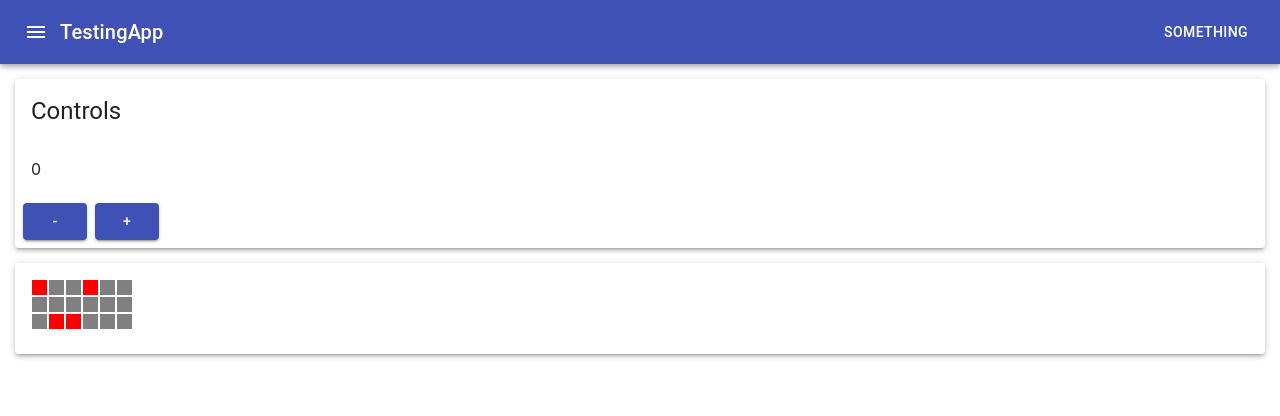
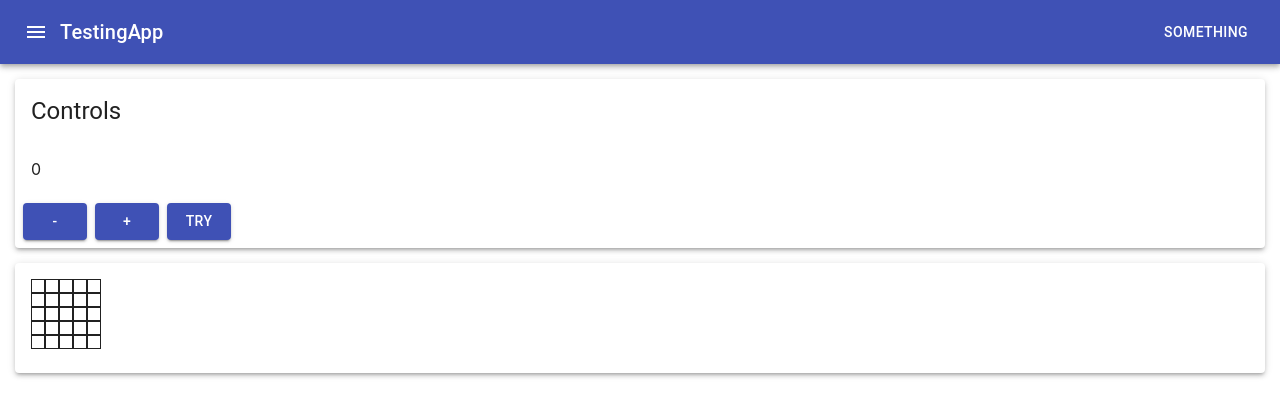
Before and after one commit to EliasGit327/react-testing-task, a React (Create React App) app: page / in a window 1280 px wide. Shown: the top 416 px of the page. Built offline with nearby package versions, Linux system fonts and the light colour scheme.

Commit message:
Progress.

```diff
--- a/src/components/GridCmp.tsx
+++ b/src/components/GridCmp.tsx
@@ -1,5 +1,8 @@
 import React, { useState } from 'react';
 import { Card, CardContent } from "@material-ui/core";
+import IGameState from "../stores/game-store/IGameState";
+import { useSelector } from "react-redux";
+import { GameStore } from "../stores/game-store/GameStore";
 
 interface IGridProps {
   array?: [][];
@@ -12,56 +15,44 @@ const GridCmp = (props: IGridProps) => {
     [false, false, false, false, false, false],
     [false, true, true, false, false, false],
   ]);
+  const state: IGameState = useSelector((state: IGameState) => state);
 
   return (
     <Card elevation={3} style={{ margin: 15 }}>
       <CardContent>
-        {drawGrid(array)}
+        {drawGrid(state.grid, (x, y) => {
+          GameStore.dispatch( { type: "SELECT_CELL", payload: { x, y } });
+        })}
       </CardContent>
     </Card>
   );
 };
 
-const drawGrid = (array: boolean[][]) => {
-  const size = 15;
-
+const drawGrid = (array: boolean[][], onClick?: (x: number, y: number) => void) => {
   return <div>
-    {array.map((row, rowIndex) =>
+    {
+      array.map(
+        (row, rowIndex) =>
       <div key={`${rowIndex}-col`} style={{ display: "flex", flexDirection: "row" }}>
         {row.map((element, index) =>
           <div key={`${index}-el`}
-               style={{ height: size, width: size, backgroundColor: element ? 'red' : 'gray', margin: 1 }}/>
+               style={{...styles.cell, backgroundColor: element ? 'red' : 'transparent'}}
+               onClick={() => onClick ? onClick(rowIndex, index) : null}/>
         )}
-      </div>)
+      </div>
+      )
     }
-
-    {/*  <div style={{display: "flex", flexDirection: "row"}}>*/}
-    {/*    <div style={{ height: size, width: size, backgroundColor: 'gray', margin: 1 }}/>*/}
-    {/*    <div style={{ height: size, width: size, backgroundColor: 'gray', margin: 1 }}/>*/}
-    {/*    <div style={{ height: size, width: size, backgroundColor: 'gray', margin: 1 }}/>*/}
-    {/*  </div>*/}
-    {/*  <div style={{display: "flex", flexDirection: "row"}}>*/}
-    {/*    <div style={{ height: size, width: size, backgroundColor: 'gray', margin: 1 }}/>*/}
-    {/*    <div style={{ height: size, width: size, backgroundColor: 'gray', margin: 1 }}/>*/}
-    {/*    <div style={{ height: size, width: size, backgroundColor: 'gray', margin: 1 }}/>*/}
-    {/*  </div>*/}
-    {/*  <div style={{display: "flex", flexDirection: "row"}}>*/}
-    {/*    <div style={{ height: size, width: size, backgroundColor: 'gray', margin: 1 }}/>*/}
-    {/*    <div style={{ height: size, width: size, backgroundColor: 'gray', margin: 1 }}/>*/}
-    {/*    <div style={{ height: size, width: size, backgroundColor: 'gray', margin: 1 }}/>*/}
-    {/*  </div>*/}
   </div>
-  //
-  // return <div style={{display: "flex", flexDirection: "row" }}>
-  //   {
-  //     newArray.map((row, rowIndex) =>
-  //       row.map((e, elementIndex) => <div key={elementIndex} style={{ height: size, width: size, backgroundColor: 'gray', margin: 1 }}/>)
-  //     )
-  //   }
-  // </div>
 }
 
-// <div key={i} style={{height: size, width: size, backgroundColor: 'gray', margin: 1}}/>)
+const styles = {
+  cell: {
+    height: 12,
+    width: 12,
+    margin: 0,
+    border: 'solid 1px'
+  }
+};
 
 
 export default GridCmp;
--- a/src/pages/MainPage.tsx
+++ b/src/pages/MainPage.tsx
@@ -27,6 +27,10 @@ const MainPage = () => {
                     onClick={() => GameStore.dispatch({type: "INCREMENT_NUMBER", payload: 1})}>
               +
             </Button>
+            <Button variant="contained" color="primary"
+                    onClick={() => GameStore.dispatch({type: "CHECK_CELLS"})}>
+              Try
+            </Button>
           </CardActions>
         </Card>
 
--- a/src/stores/game-store/GameStore.tsx
+++ b/src/stores/game-store/GameStore.tsx
@@ -3,10 +3,61 @@ import IActionIncrement from "./actions/IActionIncrement";
 import IActionDecrement from "./actions/IActionDecrement";
 import IGameState from "./IGameState";
 
-type GameAction = IActionIncrement | IActionDecrement;
+interface ISelectCell {
+  type: "SELECT_CELL";
+  payload: { x: number, y: number };
+}
+
+interface ICheckCells {
+  type: "CHECK_CELLS";
+}
+
+const size = 5;
+
+const getNeighborCount = (x: number, y: number, array: boolean[][], size: number): number => {
+  let counter = 0;
+  // console.warn([x-1, y-1, (x-1 >= 0 && y-1 >= 0)])
+
+  // Top line
+  if (x-1 >= 0 && y-1 >= 0)
+  if(array[y-1][x-1])
+      counter++;
+  if (y-1 >= 0)
+    if(array[y-1][x])
+      counter++;
+  if (x+1 < size && y-1 >= 0)
+    if(array[y-1][x+1])
+      counter++;
+
+  //Left right
+  if (x-1 >= 0)
+    if(array[y][x-1])
+      counter++;
+  if (x+1 < size)
+    if(array[y][x+1])
+      counter++;
+
+  //Bottom line
+  if (x+1 < size && y+1 < size)
+    if (array[y+1][x+1])
+      counter++;
+  if (y+1 < size)
+    if (array[y+1][x])
+      counter++;
+  if (x-1 >= 0 && y+1 < size)
+    if (array[y+1][x-1])
+      counter++;
+
+  console.warn(counter)
+
+  return counter;
+}
+
+type GameAction = IActionIncrement | IActionDecrement | ISelectCell | ICheckCells;
 const gameInitialState: PreloadedState<IGameState> = {
   number: 0,
-  grid:  [...Array(6)].map(e => Array(6).fill(false))
+  grid: [...Array(size)].map(e => Array(size).fill(false)),
+  secondGrid: [...Array(size)].map(e => Array(size).fill(false))
 };
 
 const gameReducer:
@@ -17,8 +68,32 @@ const gameReducer:
   }
 
   switch (action.type) {
+    case "SELECT_CELL":
+      let newGrid = { ...state.grid };
+      newGrid[action.payload.x][action.payload.y] = !newGrid[action.payload.x][action.payload.y];
+      return { ...state }
+
+    case "CHECK_CELLS": {
+      // console.warn(getNeighborCount(1, 1, state.grid, 25));
+
+      let newGrid = [...Array(size)].map(e => Array(size).fill(false));
+
+      // const x = 3;
+      // const y = 3;
+      // newGrid[x][y] = true;
+      // getNeighborCount(y, x, state.grid, size)
+
+      state.grid.forEach((c, ci) => {
+        c.forEach((e, ei) => {
+          newGrid[ei][ci] = getNeighborCount(ci, ei, state.grid, size) === 3;
+        });
+      });
+      return { ...state, grid: newGrid };
+    }
+
     case "INCREMENT_NUMBER":
       return { ...state, number: state.number + action.payload }
+
     case "DECREMENT_NUMBER":
       return { ...state, number: state.number - action.payload }
     default:
--- a/src/stores/game-store/IGameState.tsx
+++ b/src/stores/game-store/IGameState.tsx
@@ -1,4 +1,5 @@
 export default interface IGameState {
   number: number;
   grid: boolean[][];
+  secondGrid: boolean[][];
 }
```
